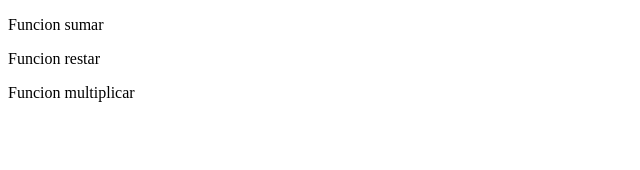
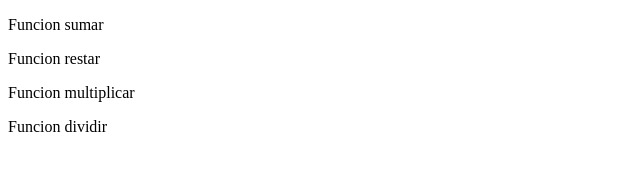
Before and after one commit to AkaPerla/Calculadora, a plain HTML site: page calculadora.html in a window 1280 px wide. Shown: the whole page, without its empty margins (0-640 px from the left). Drawn offline with Linux system fonts and the light colour scheme.

Commit message:
Funcion dividir añadida a rama feature1

```diff
--- a/calculadora.html
+++ b/calculadora.html
@@ -10,5 +10,6 @@
     <p>Funcion sumar</p>
     <p>Funcion restar</p>
     <p>Funcion multiplicar</p>
+    <p>Funcion dividir</p>
 </body>
 </html>
```
